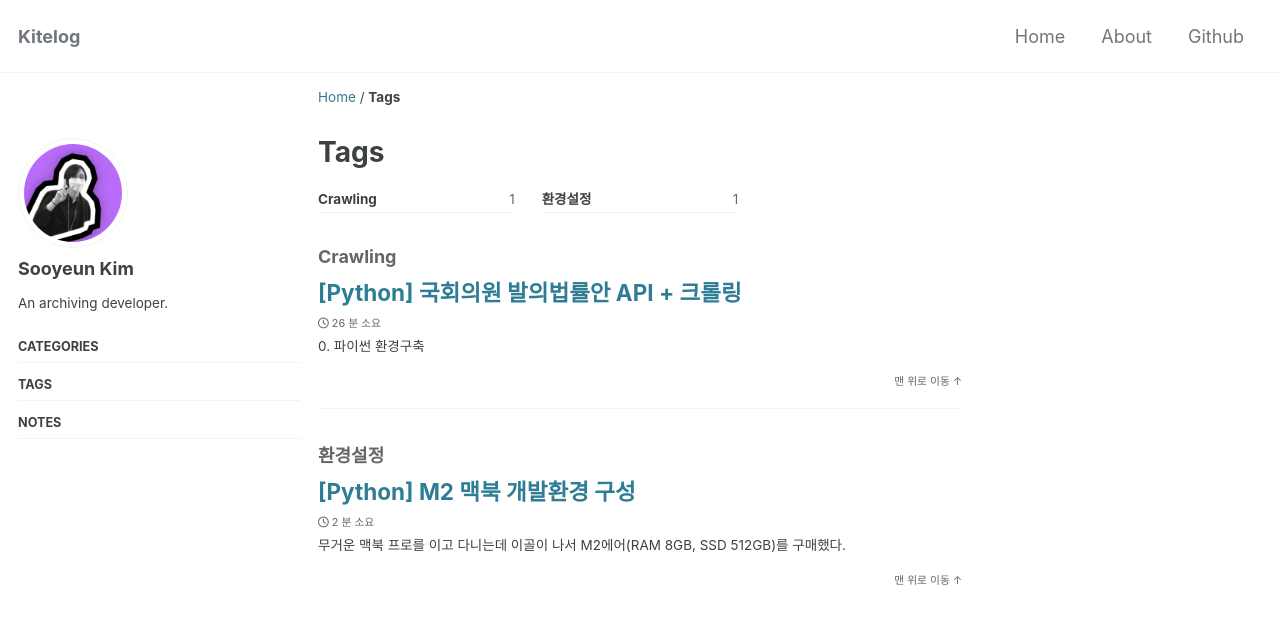
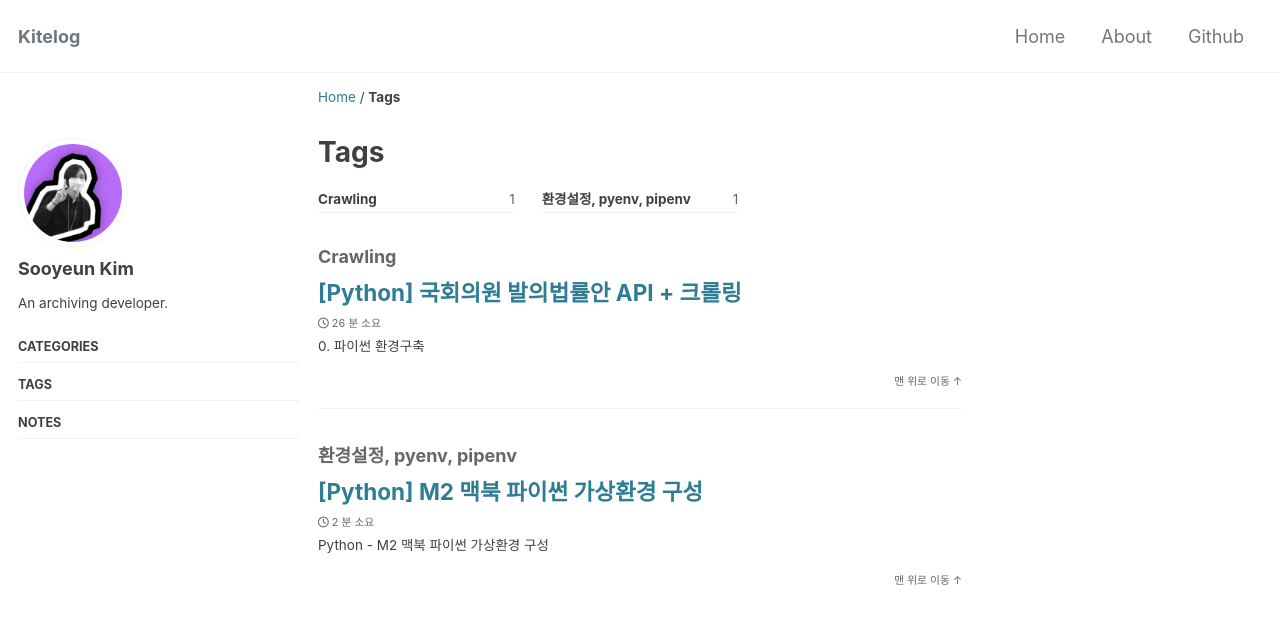
Before and after one commit to gittykite/gittykite.github.io, a Jekyll site: the page built from _pages/tag-archive.md, in a window 1280 px wide and 900 px high. Shown: the top 624 px of the window. Built offline with Jekyll 4.4.1, drawn with Linux system fonts in a browser that asks for light colours; cached includes are drawn as plain includes; nearby versions of some CDN libraries.

Commit message:
Update 2024-03-16-M2Pyenv.md

````diff
--- a/_posts/blog/2024-03-16-M2Pyenv.md
+++ b/_posts/blog/2024-03-16-M2Pyenv.md
@@ -1,14 +1,19 @@
 ---
-title: "[Python] M2 맥북 개발환경 구성"
+title: "[Python] M2 맥북 파이썬 가상환경 구성"
 categories:
   - Python
 tags:
-  - 환경설정
+  - 환경설정, pyenv, pipenv
 ---
+# Python - M2 맥북 파이썬 가상환경 구성
 
-무거운 맥북 프로를 이고 다니는데 이골이 나서 M2에어(RAM 8GB, SSD 512GB)를 구매했다.
+무거운 맥북 프로를 이고 다니는데 이골이 나서 최근에 M2 에어를 구매했다.
++ chip: Apple M2
++ Memory: 8GB
++ SSD: 512GB
++ macOS: Sonoma 14.2
 
-개발환경 구성 전, 호환성 확인을 위해 [CPU Architecture 확인](https://velog.io/@hotsun1508/%EB%A7%A5%EB%B6%81-CPU-%EC%95%84%ED%82%A4%ED%85%8D%EC%B2%98-%ED%99%95%EC%9D%B8%ED%95%98%EA%B8%B0) 명령어를 실행하니
+환경 구성 전, 호환성 확인을 위해 [CPU Architecture 확인](https://velog.io/@hotsun1508/%EB%A7%A5%EB%B6%81-CPU-%EC%95%84%ED%82%A4%ED%85%8D%EC%B2%98-%ED%99%95%EC%9D%B8%ED%95%98%EA%B8%B0) 명령어를 실행하니
 "RELEASE_ARM64_T8112 " 라고 표시된다. intel이 아닌 ARM 칩을 사용하는 모델이라는 뜻이다.
 
 ```zsh
@@ -135,9 +140,12 @@ pipenv uninstall PACKAGE_NAME
 # Activate/Deactivate the environment
 pipenv shell
 exit
+
+# Remove the virtual environment from current folder
+pipenv --rm
 ```
 
 참고:
-+ pienv 설치 (KR): https://heytech.tistory.com/320
-+ pienv 설치 (EN): https://humairahmed.com/blog/?p=10648
++ pipenv 설치 (KR): https://heytech.tistory.com/320
++ pipenv 설치 (EN): https://humairahmed.com/blog/?p=10648
 + pipenv 명령어 (EN): https://kimfra.com/b949d6c1b9f740c8847005773b401e4d
````
Also changed, not shown: other parts of _posts/blog/2024-03-16-M2Pyenv.md (+1 -1 lines).
